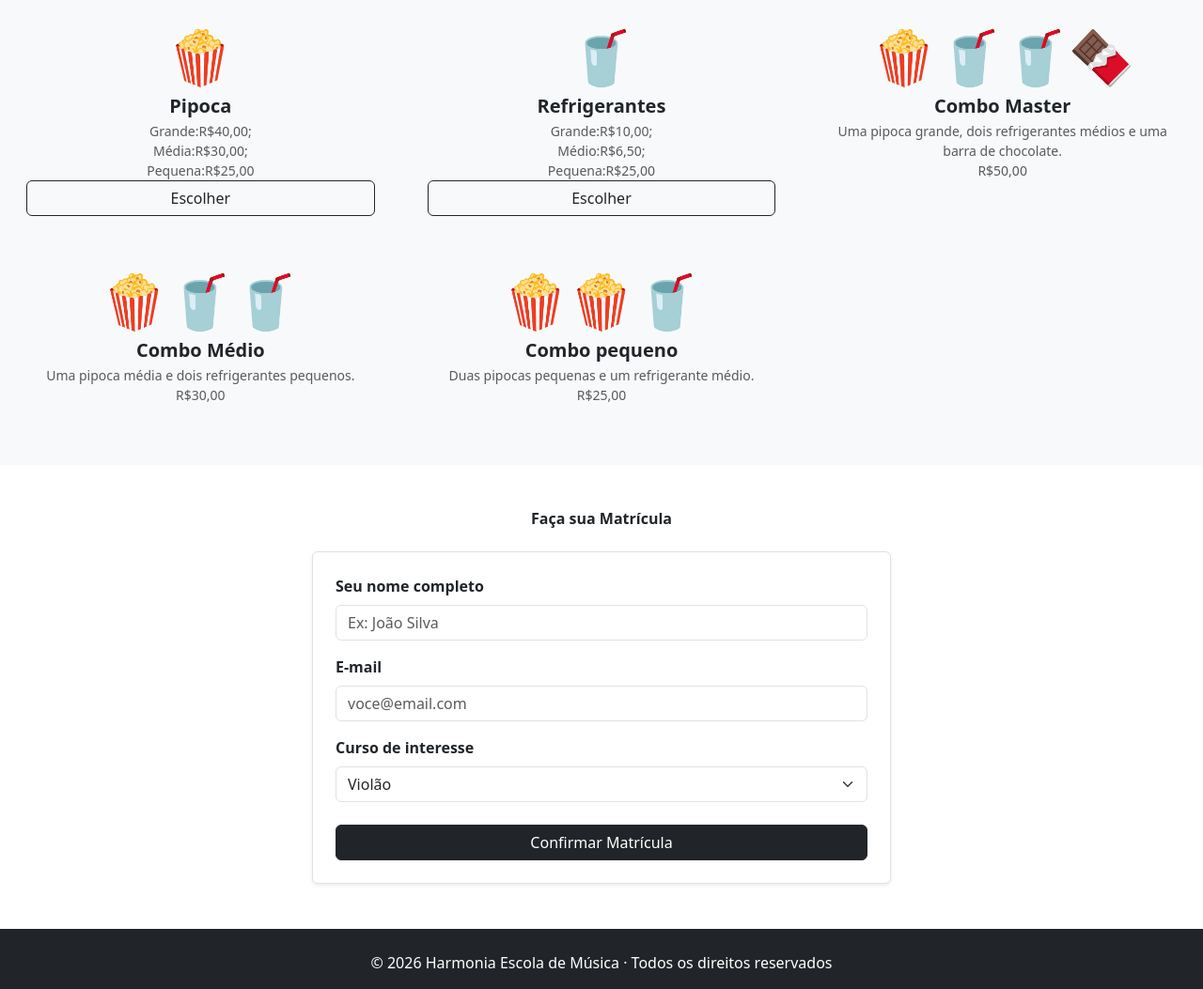
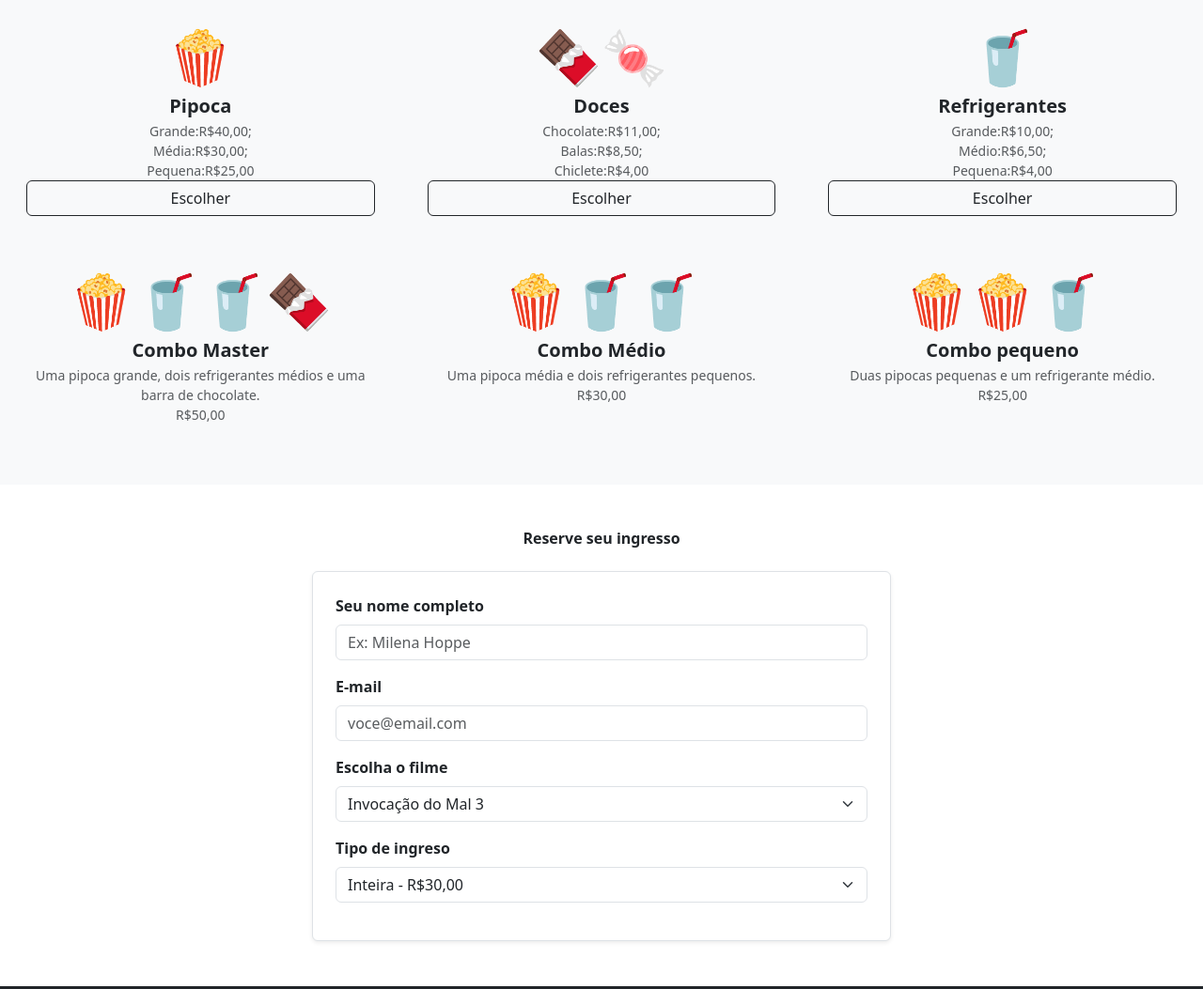
Before and after one commit to mi-hoppe/PROVA, a plain HTML site: page FilmesProjeto/index.html in a window 1280 px wide. Shown: the part 1180-2233 px from the top of the page at 94% size. Drawn offline with nearby package versions, Linux system fonts and the light colour scheme.

Commit message:
Html Reserva do ingresso

```diff
--- a/FilmesProjeto/index.html
+++ b/FilmesProjeto/index.html
@@ -13,8 +13,6 @@
 </head>
 <body>
 
-  <!--PARTE 1 — BOOTSTRAP -->
-  <!-- NAVBAR BOOTSTRAP -->
   <header>
     <nav class="navbar navbar-expand-lg navbar-dark bg-dark">
       <div class="container">
@@ -25,7 +23,7 @@
         <div class="collapse navbar-collapse justify-content-end" id="navbarNav">
           <ul class="navbar-nav">
             <li class="nav-item"><a class="nav-link" href="#Ingressos">Ingressos</a></li>
-            <li class="nav-item"><a class="nav-link" href="#Pipocas">#Pipocas</a></li>
+            <li class="nav-item"><a class="nav-link" href="#Comidas">#Comidas</a></li>
             <li class="nav-item"><a class="nav-link" href="#Comprovante">#Comprovante</a></li>
           </ul>
         </div>
@@ -38,10 +36,10 @@
       <div class="container py-4">
         <h1 class="display-4 fw-bold">Ingressos Disponível🎟️</h1>
         <p class="lead mb-4">Ingressos para estudantes a partir de R$ 10,OO</p>
-        <a href="#matricula" class="btn btn-primary btn-lg custom-hero-btn">Filmes Disponível</a>
+        <a href="#Ingressos" class="btn btn-primary btn-lg custom-hero-btn">Filmes Disponível</a>
       </div>
     </section>
-    <section id="cursos" class="container py-5">
+    <section id="Filmes" class="container py-5">
       <h2 class="text-center fw-bold mb-4">Nossos ingressos </h2>
       <div class="row g-4">
         <div class="col-12 col-md-6 col-lg-4">
@@ -118,7 +116,7 @@
       </div>
     </section>
 
-    <section id="professores" class="bg-light py-5">
+    <section id="Comidas" class="bg-light py-5">
       <div class="container">
         <h2 class="text-center fw-bold mb-4">Combos e Aperitivos 🍿🍬</h2>
         <div class="row text-center g-4">
@@ -129,11 +127,18 @@
               <p class="text-muted small">Grande:R$40,00;</br>Média:R$30,00;</br>Pequena:R$25,00</br><a href="#" class="btn btn-outline-dark w-100">Escolher</a></p>
             </div>
           </div>
+          <div class="col-12 col-md-4">
+            <div class="p-3">
+              <p class="display-4 mb-2">🍫🍬</p>
+              <h6 class="fw-bold fs-5 mb-1">Doces</h6>
+              <p class="text-muted small">Chocolate:R$11,00;</br>Balas:R$8,50;</br>Chiclete:R$4,00</br><a href="#" class="btn btn-outline-dark w-100">Escolher</a></p>
+            </div>
+          </div>
            <div class="col-12 col-md-4">
             <div class="p-3">
               <p class="display-4 mb-2">🥤</p>
               <h6 class="fw-bold fs-5 mb-1">Refrigerantes</h6>
-              <p class="text-muted small">Grande:R$10,00;</br>Médio:R$6,50;</br>Pequena:R$25,00</br><a href="#" class="btn btn-outline-dark w-100">Escolher</a></p>
+              <p class="text-muted small">Grande:R$10,00;</br>Médio:R$6,50;</br>Pequena:R$4,00</br><a href="#" class="btn btn-outline-dark w-100">Escolher</a></p>
             </div>
           </div>
           <div class="col-12 col-md-4">
@@ -161,50 +166,48 @@
       </div>
     </section>
 
-    <!-- FORMULÁRIO DE MATRÍCULA -->
-    <section id="matricula" class="container py-5">
-      <h2 class="text-center fw-bold mb-4">Faça sua Matrícula</h2>
+    <section id="Ingressos" class="container py-5">
+      <h2 class="text-center fw-bold mb-4">Reserve seu ingresso</h2>
       <div class="row justify-content-center">
         <div class="col-12 col-md-8 col-lg-6">
           <form class="p-4 border rounded bg-white shadow-sm">
             <div class="mb-3">
               <label class="form-label fw-bold">Seu nome completo</label>
-              <input type="text" class="form-control" placeholder="Ex: João Silva">
+              <input type="text" class="form-control" placeholder="Ex: Milena Hoppe">
             </div>
             <div class="mb-3">
               <label class="form-label fw-bold">E-mail</label>
               <input type="email" class="form-control" placeholder="voce@email.com">
             </div>
             <div class="mb-3">
-              <label class="form-label fw-bold">Curso de interesse</label>
+              <label class="form-label fw-bold">Escolha o filme</label>
               <select class="form-select">
-                <option>Violão</option>
-                <option>Bateria</option>
-                <option>Teclado</option>
-                <option>Canto</option>
-                <option>Violino</option>
-                <option>Trompete</option>
+                <option>Invocação do Mal 3</option>
+                <option>Homem-Aranha: Novo Dia</option>
+                <option>A Odisseia</option>
+                <option>Patrulha Canina</option>
+                <option>Moana</option>
+                <option>Ponto sem Retorno</option>
               </select>
             </div>
-            <button type="button" class="btn btn-dark w-100 mt-2">Confirmar Matrícula</button>
+            <div class="mb-3">
+              <label class="form-label fw-bold">Tipo de ingreso</label>
+              <select class="form-select">
+              <option>Inteira - R$30,00</option>
+               <option>Meia-entrada - R$15,00</option>
+               </select>
+            </div>
           </form>
         </div>
       </div>
     </section>
   </main>
 
-  <!-- RODAPÉ BOOTSTRAP -->
   <footer class="bg-dark text-white text-center py-4">
     <div class="container">
       <p class="mb-0">© 2026 Harmonia Escola de Música · Todos os direitos reservados</p>
     </div>
   </footer>
-
-  <!--
-    ==================================================================
-    PARTE 2 — TAILWIND CSS (50 pts)
-    ==================================================================
-  -->
   <section id="parte-tailwind" class="mt-16 pt-10 border-t-4 border-sky-500">
     <nav class="bg-purple-900 text-white px-6 py-4 flex flex-col sm:flex-row justify-between items-center shadow-md">
       <span class="text-xl font-bold tracking-wide mb-3 sm:mb-0">🎵 Harmonia</span>
@@ -300,11 +303,9 @@
     </div>
 
     <footer class="bg-purple-950 text-purple-300 text-center py-6 mt-8">
-      <p>© 2026 Harmonia Escola de Música · Feito com Tailwind CSS</p>
+      <p>© 2026 CineFilmes</p>
     </footer>
   </section>
-
-  <!-- JS do Bootstrap via node_modules & Script próprio -->
   <script src="./node_modules/bootstrap/dist/js/bootstrap.bundle.min.js"></script>
   <script src="./src/js/script.js"></script>
 </body>
```
